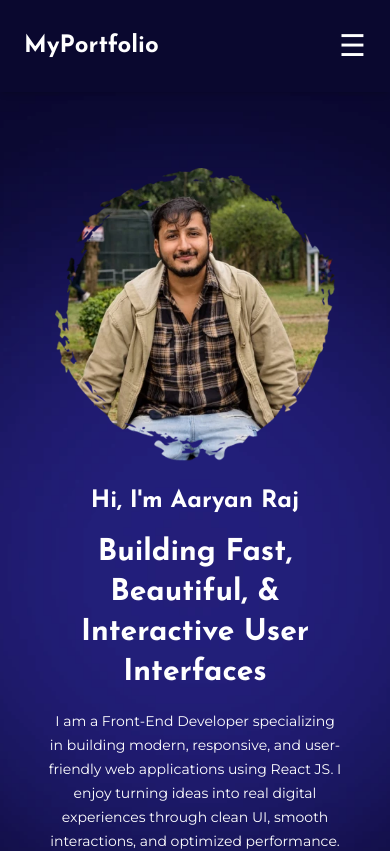
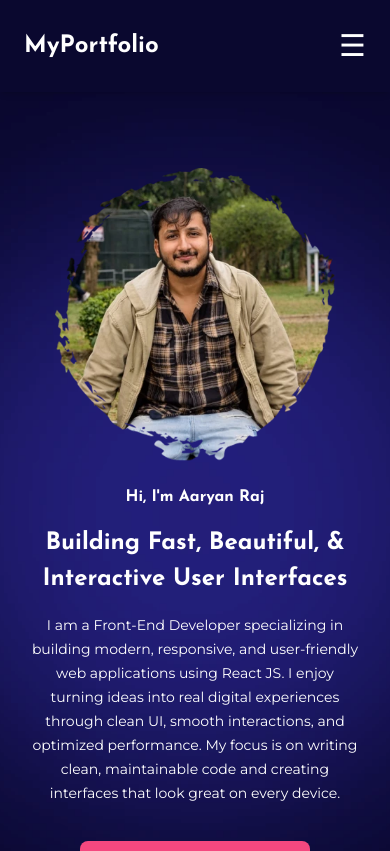
Before and after one commit to aaryan-jais/Portfolio-react-js, a React (Vite) app: page / in a window 390 px wide. Shown: the top 851 px of the page. Built offline with nearby package versions, Linux system fonts and the light colour scheme.

Commit message:
React Portfolio

```diff
--- a/src/components/Contact.jsx
+++ b/src/components/Contact.jsx
@@ -74,7 +74,7 @@ function Contact() {
           rows="5"
           required
         ></textarea>
-        <button type="submit" className="bg-blue-600 text-white py-3 rounded hover:bg-blue-700 transition">
+        <button type="submit" className="bg-[#f5487f] text-white py-3 uppercase rounded hover:bg-blue-700 transition">
           Send Message
         </button>
       </form>
--- a/src/components/Home.jsx
+++ b/src/components/Home.jsx
@@ -14,10 +14,10 @@ function Home() {
 
   return (
     <>
-    <section id="home" className="pt-16 pb-16 px-10  flex flex-col justify-center items-center text-center text-white bg-cover bg-center mt-20" style={{ backgroundImage: `url(${imageUrl})` }}>
+    <section id="home" className="pt-16 pb-16 px-5  flex flex-col justify-center items-center text-center text-white bg-cover bg-center mt-20" style={{ backgroundImage: `url(${imageUrl})` }}>
         <img src={profileUrl} alt="Profile" className="max-w-70 py-6" />
-      <h1 className="text-2xl font-bold mb-4">Hi, I'm Aaryan Raj</h1>
-            <h2 className=" text-3xl leading-10 md:text-6xl md:leading-16 font-bold mb-4 max-w-260">Building Fast, Beautiful, & Interactive User Interfaces</h2>
+      <h1 className="tex-xl md:text-2xl font-bold mb-4">Hi, I'm Aaryan Raj</h1>
+            <h2 className=" text-2xl leading-9 md:text-6xl md:leading-16 font-bold mb-4 max-w-260">Building Fast, Beautiful, & Interactive User Interfaces</h2>
 
       <p className="text-sm text-center leading-6 mb-6 max-w-210 px-2 ">I am a Front-End Developer specializing in building modern, responsive, and user-friendly web applications using React JS. I enjoy turning ideas into real digital experiences through clean UI, smooth interactions, and optimized performance. My focus is on writing clean, maintainable code and creating interfaces that look great on every device.</p>
       <Link to="/projects" className="px-12 py-4 mt-3 mb-12 bg-[#f5487f] text-white-600 rounded-lg font-semibold uppercase 2hover:bg-gray-200 transition">
```
